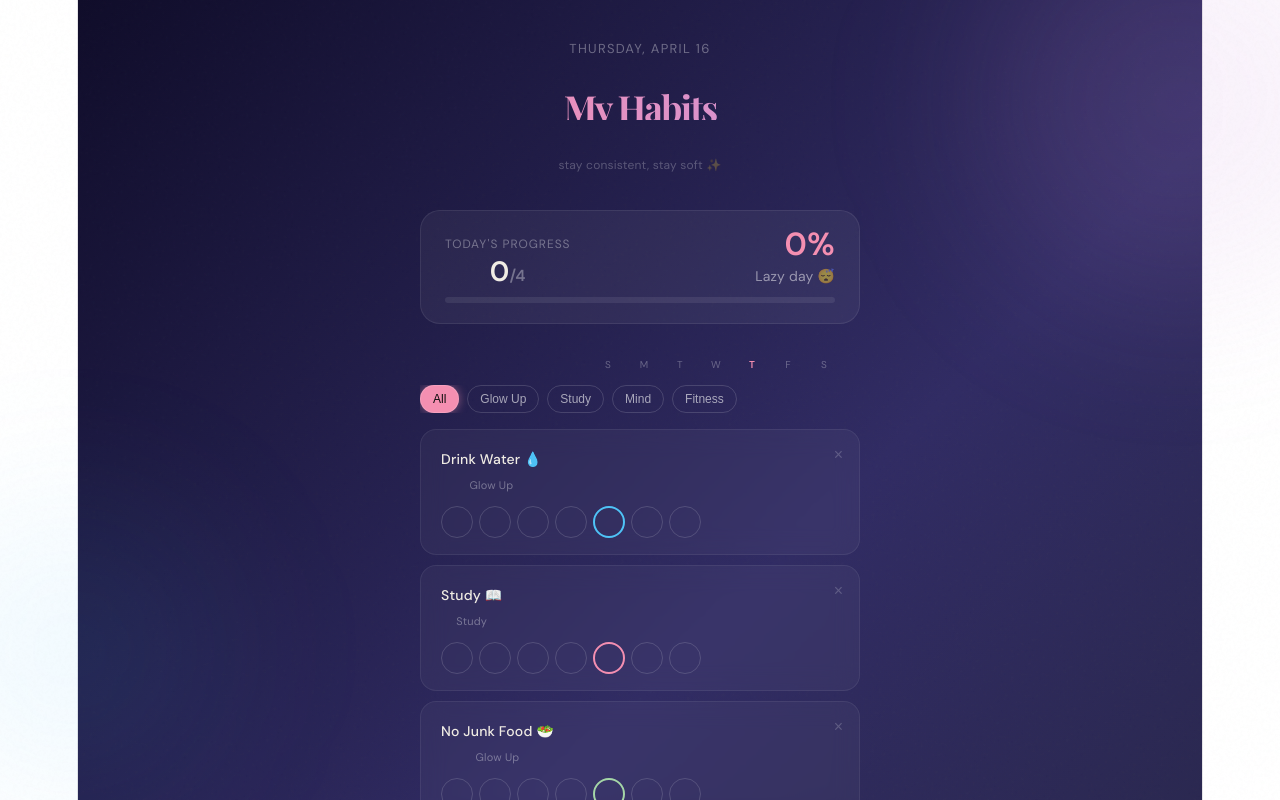
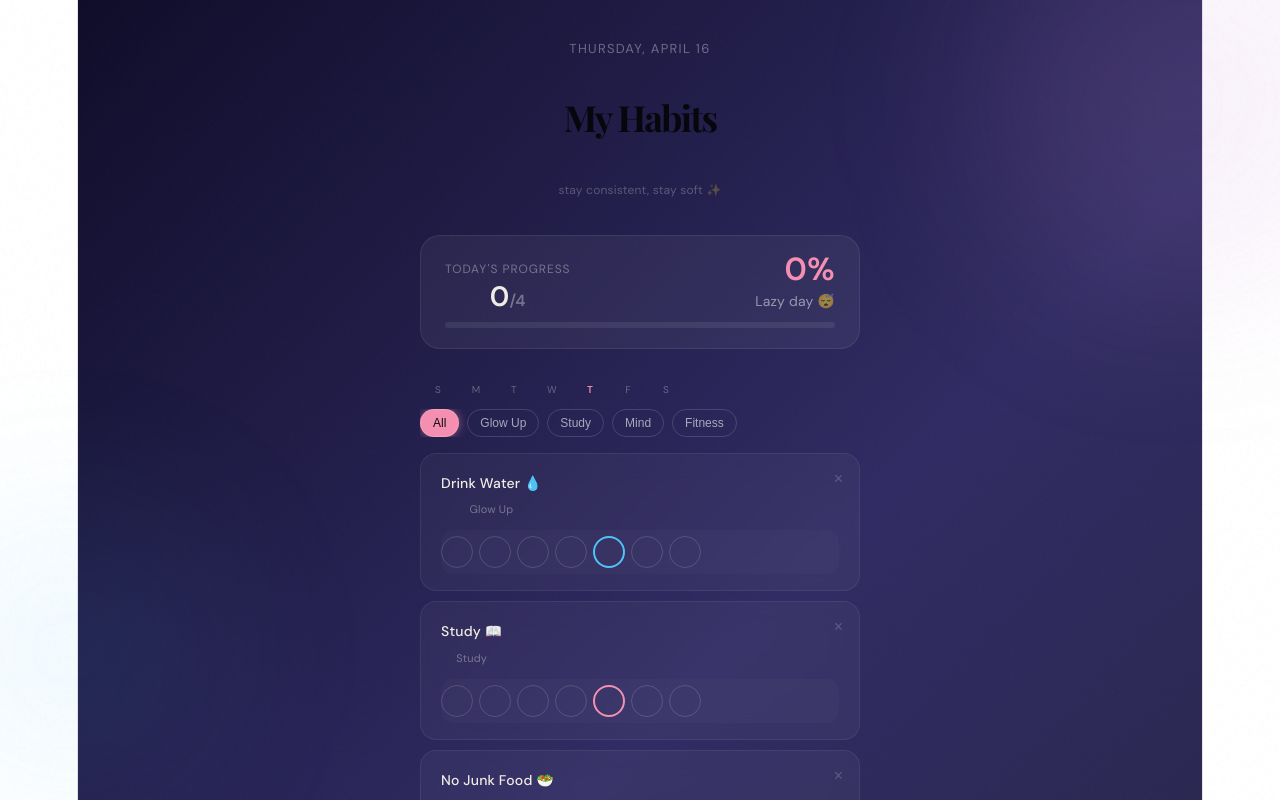
Before and after one commit to yuzuriha468-tech/habit-tracker-app, a React (Vite) app: page / in a window 1280 px wide. Shown: the top 800 px of the page. Built offline with nearby package versions, Linux system fonts and the light colour scheme; a web font is replaced by a local one.

Commit message:
fix UI + circles + glow

```diff
--- a/src/App.jsx
+++ b/src/App.jsx
@@ -200,23 +200,47 @@ const maxDaily = Math.max(
         .habit-row:hover { background: rgba(255,255,255,0.07); }
 
         .day-dot {
-          width: 32px; height: 32px;
+          width: 32px;
+          height: 32px;
+          min-width: 32px;
+          min-height: 32px;
+          aspect-ratio: 1 / 1;
+
           border-radius: 50%;
           border: 1.5px solid rgba(255,255,255,0.15);
           background: transparent;
+
           cursor: pointer;
-          display: flex; align-items: center; justify-content: center;
-          font-size: 10px; font-weight: 600; color: rgba(255,255,255,0.3);
+          display: flex;
+          align-items: center;
+          justify-content: center;
+
+          font-size: 10px;
+          font-weight: 600;
+          color: rgba(255,255,255,0.3);
+
           transition: all 0.18s ease;
           flex-shrink: 0;
         }
-        .day-dot:hover { border-color: rgba(255,255,255,0.4); transform: scale(1.1); }
+
+        .day-dot:hover {
+          border-color: rgba(255,255,255,0.4);
+          transform: scale(1.1);
+        }
+
+        .day-dot:active {
+          transform: scale(0.9);
+        }
+
         .day-dot.done {
           border-color: transparent;
           color: #0d0d0d;
-          box-shadow: 0 0 10px currentColor, 0 0 20px         currentColor;
+          box-shadow: 0 0 8px currentColor;
         }
-        .day-dot.today-dot { border-width: 2px; }
+
+        .day-dot.today-dot {
+          border-width: 2px;
+        }
 
         .add-btn {
           width: 100%; padding: 14px;
@@ -299,9 +323,8 @@ const maxDaily = Math.max(
             fontFamily: "'Playfair Display', serif",
             fontSize: 36,
             fontWeight: 700,
-            background: "linear-gradient(90deg, #f48fb1,             #ce93d8)",
-            WebkitBackgroundClip: "text",
-            WebkitTextFillColor: "transparent"
+            lineHeight: 1.3,
+            paddingBottom: 4
           }}>
             My Habits
          </h1>
@@ -383,18 +406,29 @@ const maxDaily = Math.max(
 </div>
 
         {/* Week labels */}
-        <div style={{ display: "flex", justifyContent: "flex-end", gap: 4, paddingRight: 20, marginBottom: 6 }}>
-          {weekKeys.map((key, i) => {
-            const dayOfWeek = new Date(key + "T12:00:00").getDay();
+        {/* WEEK LABELS (PER ROW) */}
+        <div style={{
+          display: "flex",
+          gap: 6,
+          marginBottom: 6,
+          marginLeft: 2
+        }}>
+          {weekKeys.map((key) => {
            const isToday = key === todayKey;
+           const day = new Date(key).getDay();
+
            return (
-              <div key={key} style={{
-                width: 32, textAlign: "center",
-                fontSize: 10, fontWeight: isToday ? 700 : 400,
-                color: isToday ? "#f48fb1" : "rgba(255,255,255,0.3)",
-                letterSpacing: "0.02em",
-              }}>
-                {DAYS[dayOfWeek]}
+             <div
+               key={key}
+               style={{
+                 width: 32,
+                 textAlign: "center",
+                 fontSize: 10,
+                 fontWeight: isToday ? 700 : 400,
+                 color: isToday ? "#f48fb1" : "rgba(255,255,255,0.3)"
+               }}
+             >
+               {DAYS[day]}
              </div>
            );
          })}
@@ -485,7 +519,10 @@ const maxDaily = Math.max(
 <div style={{
   display: "flex",
   gap: 6,
-  overflowX: "auto"
+  overflowX: "auto",
+  padding: "6px 0",
+  background: "rgba(255,255,255,0.02)",   // soft blend
+  borderRadius: 12
 }}>
   {weekKeys.map((key) => {
     const done = habit.completedDays.includes(key);
```
Lines whose indentation alone changed are shown as unchanged.
